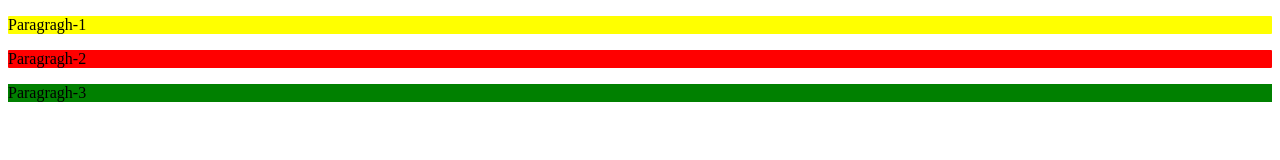
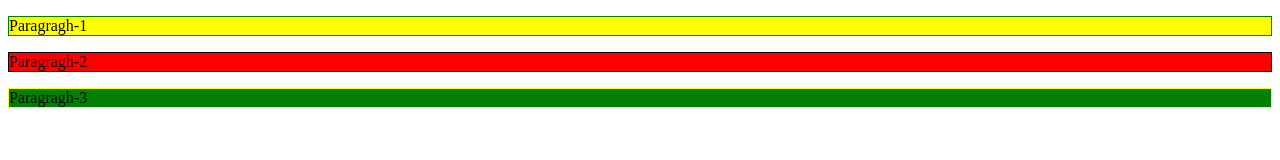
Before and after one commit to acciojob/id-color-manikanta2223, a website: page main.html in a window 1280 px wide. Drawn offline with Linux system fonts and the light colour scheme.

Commit message:
created a submission

```diff
--- a/styles.css
+++ b/styles.css
@@ -1,13 +1,11 @@
 /*  your css code here. If applicable */
 #yellow{
-	border-radius:1px;
-	border-color:green;
+	border: 1px solid green;
 }
 #red{
-	border-radius:1px;
-	border-color:black;
+
+	border: 1px solid black;
 }
-#yellow{
-	border-radius:1px;
-	border-color:yellow;
+#green{
+	border: 1px solid yellow;
 }
```
